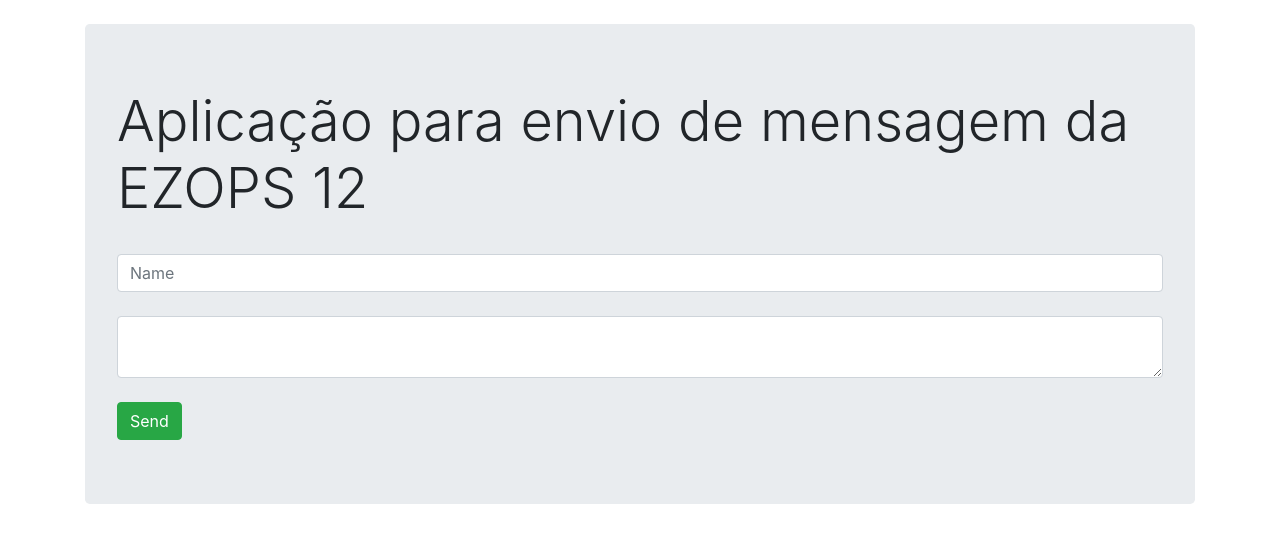
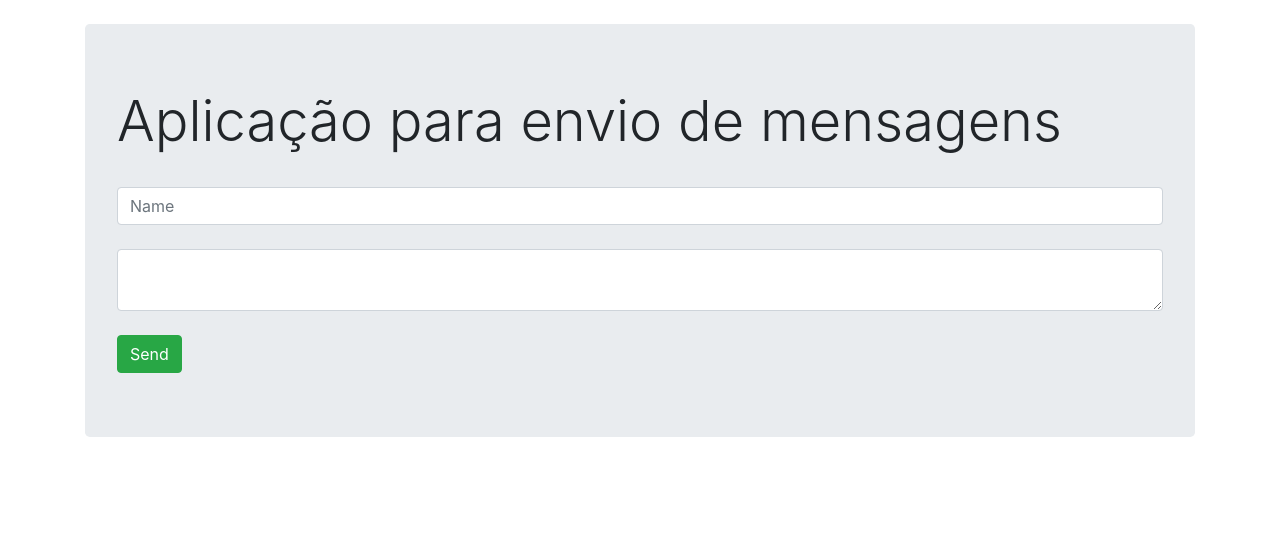
Before and after one commit to estevaotl/aplicacao-docker, a website: page src/index.html in a window 1280 px wide. Drawn offline with nearby package versions, Linux system fonts and the light colour scheme; no server answers.

Commit message:
mudança de titulo da aplicação para testar pipeline

```diff
--- a/src/index.html
+++ b/src/index.html
@@ -10,7 +10,7 @@
     <div class="container">
         <br>
         <div class="jumbotron">
-            <h1 class="display-4">Aplicação para envio de mensagem da EZOPS 12 </h1>
+            <h1 class="display-4">Aplicação para envio de mensagens</h1>
             <br>
             <input id = "name" class="form-control" placeholder="Name">
             <br>
```
